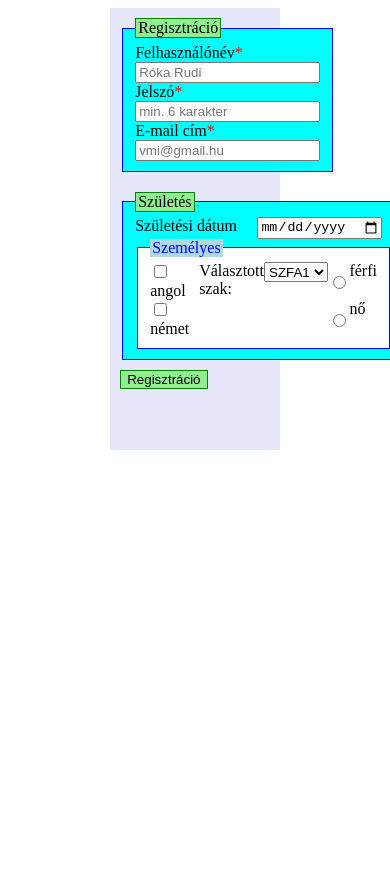
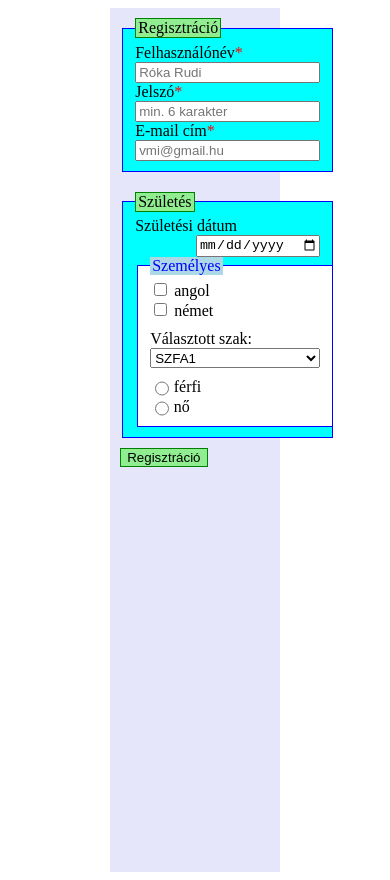
Before and after one commit to KAkos27/urlap2, a plain HTML site: page index.html in a window 390 px wide. Before the commit the page ends 844 px from the top, so only its background shows below. Drawn offline with Linux system fonts and the light colour scheme.

Commit message:
reszponziv

```diff
--- a/index.html
+++ b/index.html
@@ -43,7 +43,7 @@
             <input type="date" name="datum" id="datum" class="jobbra" />
             <fieldset id="szemelyes">
               <legend id="kekcim">Személyes</legend>
-              <div>
+              <div id="nyelv">
                 <input type="checkbox" />
                 <label for="angol">angol</label><br />
                 <input type="checkbox" />
--- a/style.css
+++ b/style.css
@@ -4,6 +4,7 @@ main {
   margin: auto;
   padding: 10px;
   width: 40%;
+  display: grid;
 }
 .kek {
   background-color: aqua;
@@ -57,3 +58,29 @@ button,
 select {
   cursor: pointer;
 }
+@media (max-width: 600px) {
+  main {
+    height: 100vh;
+  }
+  #szemelyes {
+    grid-template-columns: 1fr;
+    gap: 10px;
+  }
+  #nyelv {
+    grid-row: 1;
+  }
+  #szak {
+    grid-column: 1;
+    grid-row: 2;
+    grid-template-columns: 1fr;
+  }
+  #szak select {
+    grid-row: 2;
+    grid-column: 1;
+  }
+  #nem {
+    gap: 0.5vw;
+    width: 30%;
+    grid-row: 3;
+  }
+}
```
